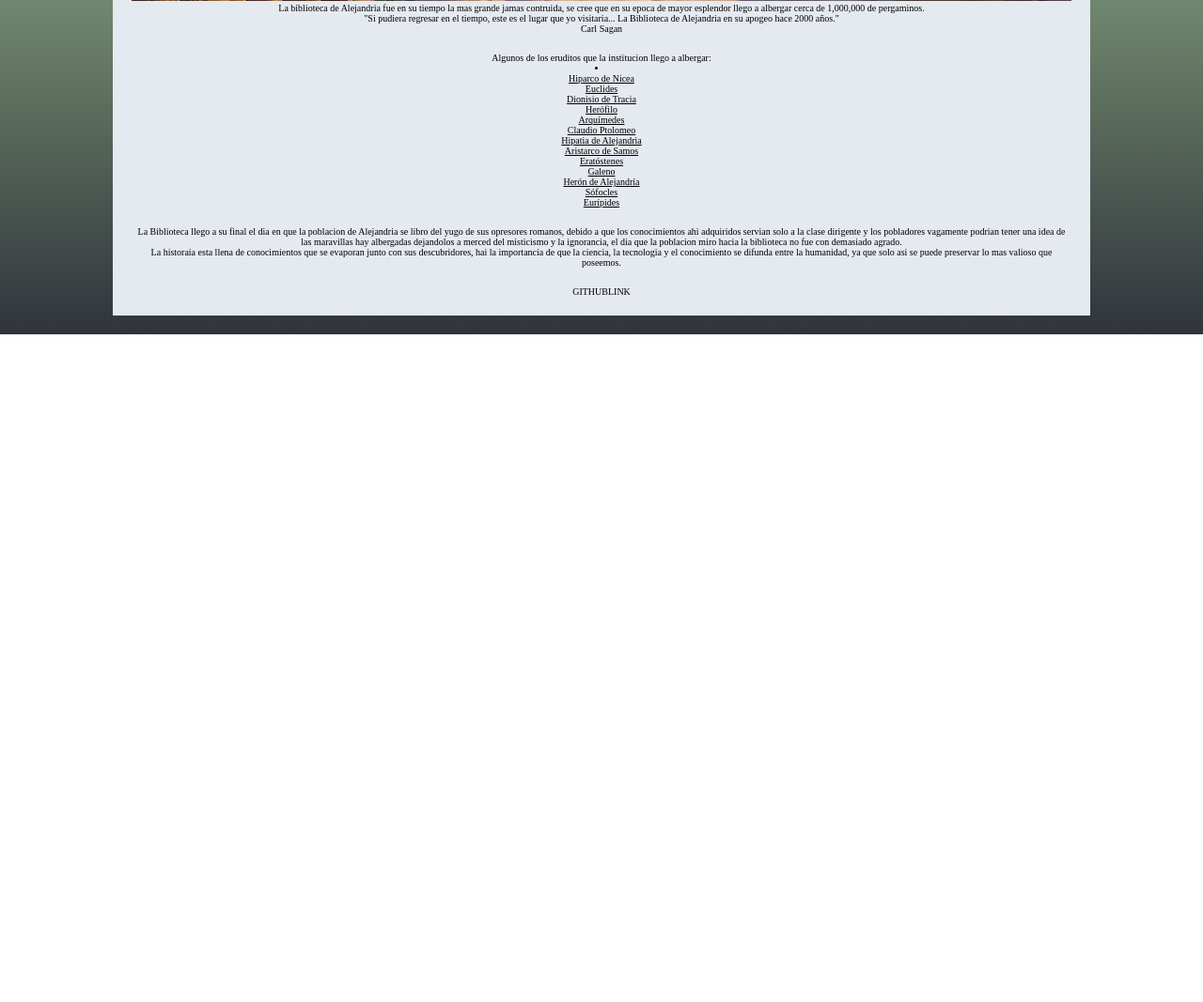
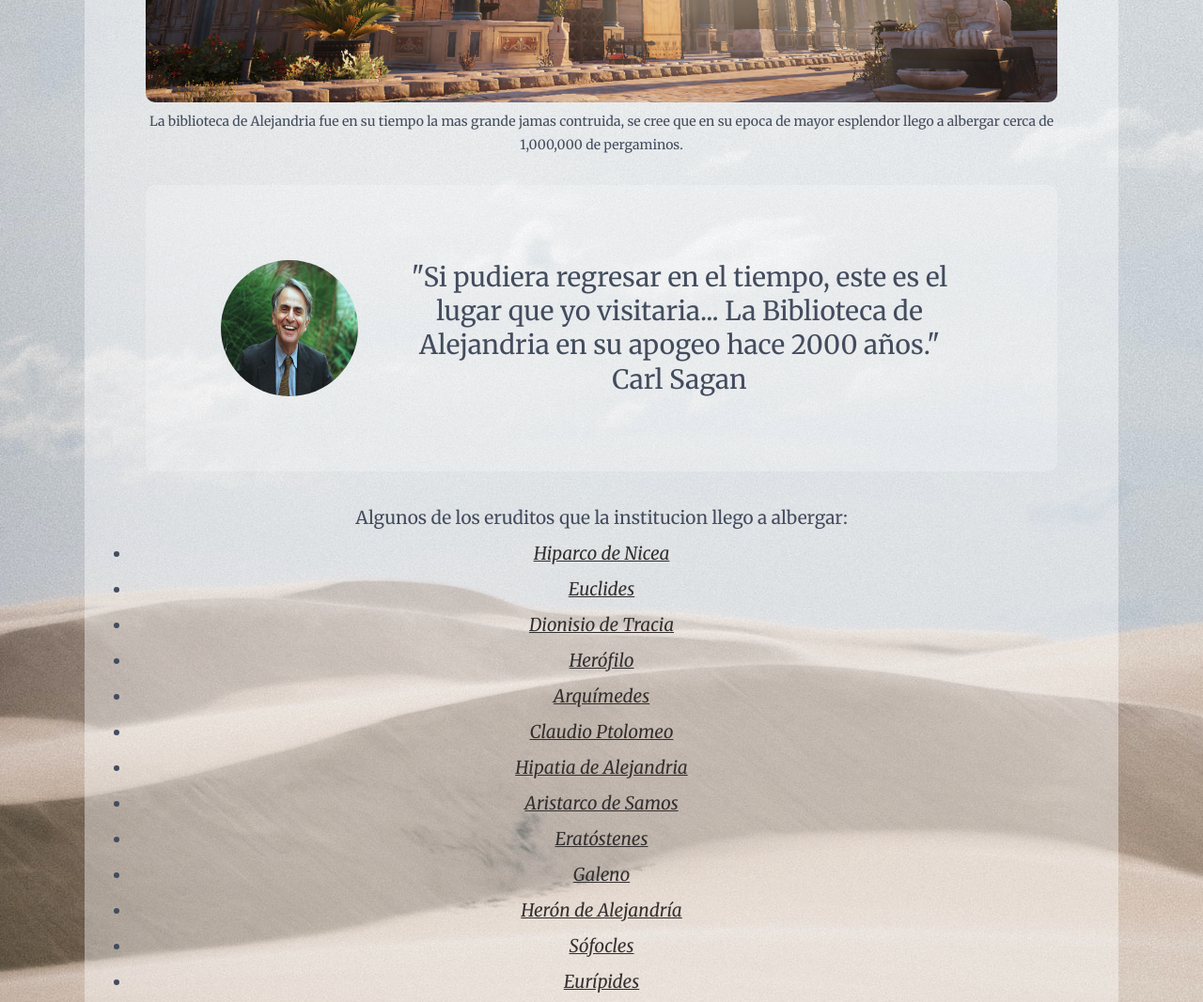
Before and after one commit to lufrasahe/Hipatia-tribute-page, a plain HTML site: page index.html in a window 1280 px wide. Shown: the part 819-1886 px from the top of the page at 94% size. Before the commit the page ends 1175 px from the top, so only its background shows below. Drawn offline with Linux system fonts and the light colour scheme.

Commit message:
fixed html and css errors, changed the background

```diff
--- a/index.html
+++ b/index.html
@@ -35,40 +35,54 @@
 			<p>El cosmos es una palabara griega que significa orden del universo.</p>
 		</div>
 		<div class="img">
-			<figure>
+			<figure class="bibl">
 				<img src="resources/alexandria.jpg" alt="biblioteca llena de papiros">
 				<figcaption>La biblioteca de Alejandria fue en su tiempo la mas grande jamas contruida, se cree que
 					en
 					su epoca de mayor
 					esplendor llego a albergar cerca de 1,000,000 de pergaminos.</figcaption>
 			</figure>
-			<p class="sagan">"Si pudiera regresar en el tiempo, este es el lugar que yo visitaria...
-				La Biblioteca de Alejandria en su apogeo hace 2000 años."<br>
-				Carl Sagan</p>
+			<figure class="sagan">
+				<img src="resources/carl-sagan.jpg" alt="Carl Sagan">
+				<figcaption>"Si pudiera regresar en el tiempo, este es el lugar que yo visitaria...
+					La Biblioteca de Alejandria en su apogeo hace 2000 años."<br>
+					Carl Sagan</figcaption>
+			</figure>
+
 		</div>
 		<div class="list">
-			<p>Algunos de los eruditos que la institucion llego a albergar:
-				<li>
-					<ul><a href="https://es.wikipedia.org/wiki/Hiparco_de_Nicea" target="_BLANK">Hiparco de Nicea</a>
-					</ul>
-					<ul><a href="https://es.wikipedia.org/wiki/Euclides" target="_BLANK">Euclides</a></ul>
-					<ul><a href="https://es.wikipedia.org/wiki/Dionisio_de_Tracia" target="_BLANK">Dionisio de
-							Tracia</a></ul>
-					<ul><a href="https://es.wikipedia.org/wiki/Her%C3%B3filo" target="_BLANK">Herófilo</a></ul>
-					<ul><a href="https://es.wikipedia.org/wiki/Arqu%C3%ADmedes" target="_BLANK">Arquímedes</a></ul>
-					<ul><a href="https://es.wikipedia.org/wiki/Claudio_Ptolomeo" target="_BLANK">Claudio Ptolomeo</a>
-					</ul>
-					<ul><a href="https://es.wikipedia.org/wiki/Hipatia" target="_BLANK">Hipatia de Alejandria</a></ul>
-					<ul><a href="https://es.wikipedia.org/wiki/Aristarco_de_Samos" target="_BLANK">Aristarco de
-							Samos</a></ul>
-					<ul><a href="https://es.wikipedia.org/wiki/Erat%C3%B3stenes" target="_BLANK">Eratóstenes</a></ul>
-					<ul><a href="https://es.wikipedia.org/wiki/Galeno" target="_BLANK">Galeno</a></ul>
-					<ul><a href="https://es.wikipedia.org/wiki/Her%C3%B3n_de_Alejandr%C3%ADa" target="_BLANK">Herón de
-							Alejandría</a></ul>
-					<ul><a href="https://es.wikipedia.org/wiki/S%C3%B3focles" target="_BLANK">Sófocles</a></ul>
-					<ul><a href="https://es.wikipedia.org/wiki/Eur%C3%ADpides" target="_BLANK">Eurípides</a></ul>
-				</li>
-			</p>
+			<p>Algunos de los eruditos que la institucion llego a albergar:</p>
+			<div>
+				<ul>
+					<li><a href="https://es.wikipedia.org/wiki/Hiparco_de_Nicea" target="_BLANK">Hiparco de Nicea</a>
+					</li>
+					<li><a href="https://es.wikipedia.org/wiki/Euclides" target="_BLANK">Euclides</a>
+					</li>
+					<li><a href="https://es.wikipedia.org/wiki/Dionisio_de_Tracia" target="_BLANK">Dionisio de
+							Tracia</a></li>
+					<li><a href="https://es.wikipedia.org/wiki/Her%C3%B3filo" target="_BLANK">Herófilo</a>
+					</li>
+					<li><a href="https://es.wikipedia.org/wiki/Arqu%C3%ADmedes" target="_BLANK">Arquímedes</a>
+					</li>
+					<li><a href="https://es.wikipedia.org/wiki/Claudio_Ptolomeo" target="_BLANK">Claudio Ptolomeo</a>
+					</li>
+					<li><a href="https://es.wikipedia.org/wiki/Hipatia" target="_BLANK">Hipatia de Alejandria</a>
+					</li>
+					<li><a href="https://es.wikipedia.org/wiki/Aristarco_de_Samos" target="_BLANK">Aristarco de
+							Samos</a>
+					</li>
+					<li><a href="https://es.wikipedia.org/wiki/Erat%C3%B3stenes" target="_BLANK">Eratóstenes</a>
+					</li>
+					<li><a href="https://es.wikipedia.org/wiki/Galeno" target="_BLANK">Galeno</a>
+					</li>
+					<li><a href="https://es.wikipedia.org/wiki/Her%C3%B3n_de_Alejandr%C3%ADa" target="_BLANK">Herón de
+							Alejandría</a></li>
+					<li><a href="https://es.wikipedia.org/wiki/S%C3%B3focles" target="_BLANK">Sófocles</a>
+					</li>
+					<li><a href="https://es.wikipedia.org/wiki/Eur%C3%ADpides" target="_BLANK">Eurípides</a>
+					</li>
+				</ul>
+			</div>
 		</div>
 		<div class="end">
 			<p>La Biblioteca llego a su final el dia en que la poblacion de Alejandria se libro del yugo de sus
@@ -85,7 +99,12 @@
 				valioso que poseemos.</p>
 		</div>
 		<footer class="footer">
-			<div>GITHUBLINK</div>
+			<div class="git">
+				<a href="https://github.com/lufrasahe/Hipatia-tribute-page.git">
+					<img src="resources/github-svgrepo-com.svg" alt="GitHub image link">
+					github
+				</a>
+			</div>
 		</footer>
 	</div>
 </body>
--- a/style.css
+++ b/style.css
@@ -1,3 +1,4 @@
+@import url('https://fonts.googleapis.com/css2?family=Merriweather:ital,wght@0,400;0,700;1,400&display=swap');
 *{
 	margin: 0;
 	padding: 0;
@@ -5,25 +6,31 @@
 html{
 	font-size: 10px;
 }
-body{
-	background: rgb(194,194,217);
-	background: linear-gradient(180deg, rgba(194,194,217,1) 0%, rgba(236,234,160,0.6054621677772671) 0%, rgba(154,190,144,1) 50%, rgba(48,52,59,1) 100%, rgba(32,236,15,0.4174917491749175) 100%);
+body{ /*
+	background: rgb(170,204,191);
+	background: radial-gradient(circle, rgba(170,204,191,1) 0%, rgba(51,201,192,1) 100%); */
+	background-image: url(resources/sand.jpg);
+	background-attachment: fixed;
+	color:#434c5e;
 }
 a{
-	color: black;
+	color: rgb(51, 47, 47);
+	font-style: italic;
 }
 img {
+	border-radius: 10px;
   width: 100%;
   height: 100%;
   margin: 0;
   padding: 0;
 }
 .container{
-	background-color: #e5e9f0;
+	background-color: rgba(255, 255, 255, 0.4);
+	border-radius: 1em;
 	width: 80%;
 	max-width: 1000px;
 	margin: 20px auto 20px;
-	padding: 20px;
+	padding: 50px;
 	text-align: center;
 	display:grid;
 	gap: 20px 20px;
@@ -37,25 +44,76 @@ img {
 						"end"
 						"footer"
 	;
+	font-family: 'Merriweather';
+	line-height: 2.5em;
+
+}
+.container::before{
+	filter: blur(2px);
 }
 .container .header{
-	font-size: 3em;
-	grid-area: header;
+grid-area: header;
+font-size: 2.5em;
+line-height: 2em;
 }
 .container .content1{
 	grid-area: content1;
+	font-size: 2em;
 }
 .container .img{
-	background-image: initial;
 	grid-area: img;
-	background-attachment: fixed;
+	padding: 10px 15px;
+	font-size: 1.4em;
+}
+.img>p{
+	padding: 20px 20px;
+	font-size: 2em;
+	line-height: 1.2em;
+}
+.container .img .sagan{
+	 margin-top: 30px;
+	padding: 80px;
+	border-radius: 10px;
+	background-color: rgba(255, 255, 255, 0.2);
+	display: grid;
+	grid-template-columns: repeat(5 ,1fr);
+	gap: 20px ;
+}
+.sagan>img{
+	grid-column: span 1;
+	border-radius: 50%;
+}
+.sagan>figcaption{
+	grid-column: span 4;
+	display: flex;
+	align-items: center;
+	text-align: center;
+	justify-content: center;
+	font-size: 2em;
+	line-height: 1.3em;
 }
 .container .list{
 	grid-area: list;
+	font-size: 1.9em;
+	line-height: 2em;
 }
 .container .end{
 	grid-area: end;
+	font-size: 1.9em;
 }
 .container .footer{
+	margin-top: 30px;
 	grid-area: footer;
+	min-height: 70px;
+	border-radius: 10px;
+	padding: 10px 50px;
+	display:flex;
+	align-items: center;
+	justify-content: end;
+	line-height: 1em;
+	font-size: 1.8em;
 }
+.container .footer .git{
+	color: seashell;
+
+}
```
Also changed, not shown: resources/carl-sagan.jpg (added), resources/github-svgrepo-com.svg (added), resources/sand.jpg (added).
